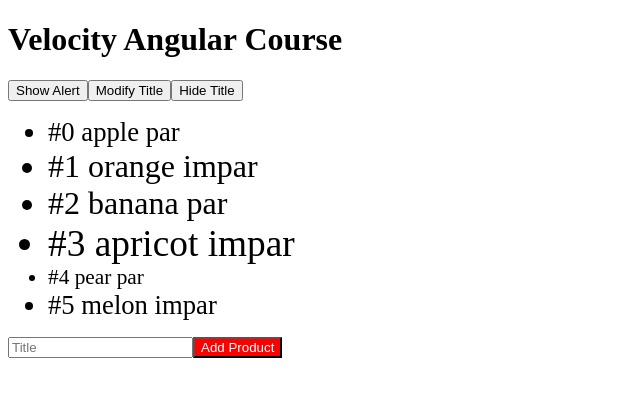
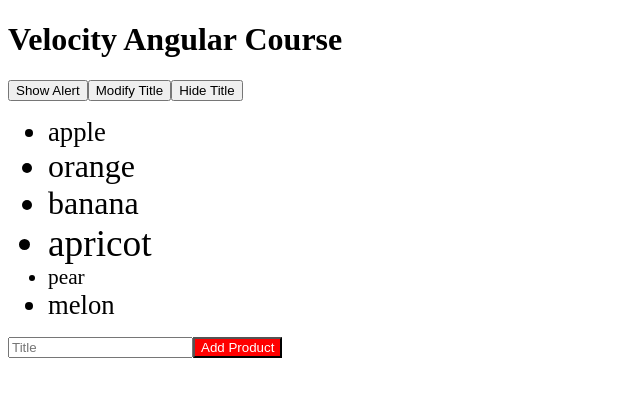
Before and after one commit to rdgfuentes/ng-course-first-app, an Angular app: page / in a window 1280 px wide. Shown: the top 396 px of the page, without its empty margins (0-640 px from the left). Built offline with nearby package versions, Linux system fonts and the light colour scheme.

Commit message:
custom pipe example

```diff
--- a/src/app/app.module.ts
+++ b/src/app/app.module.ts
@@ -8,6 +8,7 @@ import { ProductListComponent } from './product-list/product-list.component';
 import { ProductListItemComponent } from './product-list/product-list-item/product-list-item.component';
 import { ProductListFormComponent } from './product-list/product-list-form/product-list-form.component';
 import { AwesomeButtonDirective } from './directive/awesome-button.directive';
+import { ProductToStringPipe } from './pipe/product-to-string.pipe';
 
 @NgModule({
   declarations: [
@@ -15,7 +16,8 @@ import { AwesomeButtonDirective } from './directive/awesome-button.directive';
     ProductListComponent,
     ProductListItemComponent,
     ProductListFormComponent,
-    AwesomeButtonDirective
+    AwesomeButtonDirective,
+    ProductToStringPipe
   ],
   imports: [
     BrowserModule,
--- /dev/null
+++ b/src/app/pipe/product-to-string.pipe.ts
@@ -0,0 +1,14 @@
+import { Pipe, PipeTransform } from '@angular/core';
+import { IProduct } from '../product.interface';
+
+@Pipe({
+  name: 'productToString'
+})
+export class ProductToStringPipe implements PipeTransform {
+
+  transform(product: IProduct, args?: any): any {
+    // return `${product.title} ${product['isHover'] ? '(Hover)' : ''}`;
+    return `${product.title}`;
+  }
+
+}
--- a/src/app/product-list/product-list-item/product-list-item.component.html
+++ b/src/app/product-list/product-list-item/product-list-item.component.html
@@ -5,5 +5,5 @@
   [ngClass]="getProductClass()"
   [ngStyle]="{'font-size.pt': product.title.length * 4}"
   >
-  #{{index}} {{product.title}} {{odd ? "im" : ""}}par
+  {{ product | productToString }}  {{product['isHover'] ? '(Hover)' : ''}}
 </li>
```
Also changed, not shown: 1 other file (tests, documents, lock files or other folders).
